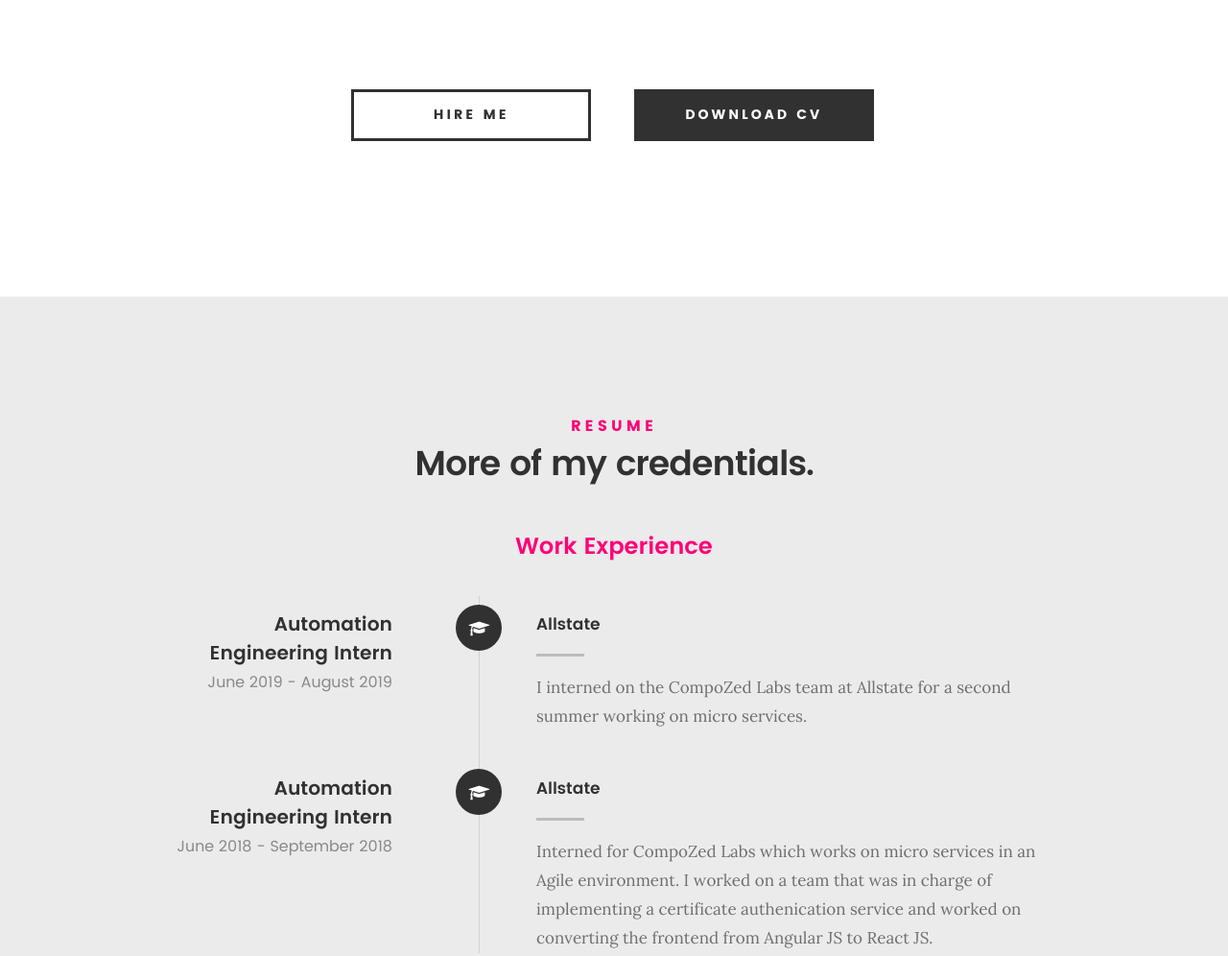
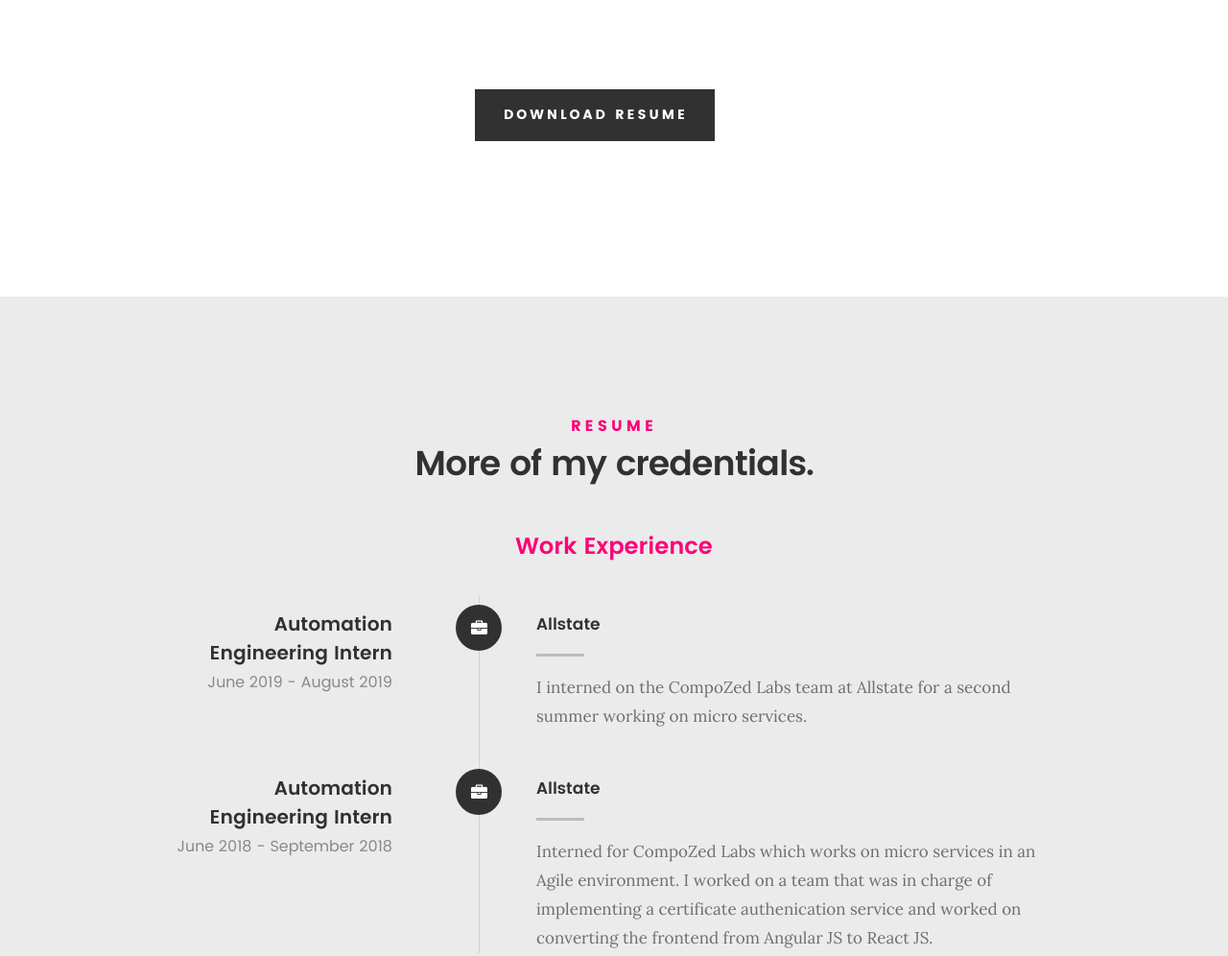
Before and after one commit to louiseibuna/louiseibuna.github.io, a plain HTML site: page index.html in a window 1280 px wide. Shown: the part 1586-2582 px from the top of the page at 96% size. Drawn offline with Linux system fonts and the light colour scheme.

Commit message:
resume added

```diff
--- a/index.html
+++ b/index.html
@@ -171,8 +171,7 @@
 
    	<div class="row button-section">
    		<div class="col-twelve">
-   			<a href="#contact" title="Hire Me" class="button stroke smoothscroll">Hire Me</a>
-   			<a href="#" title="Download CV" class="button button-primary">Download CV</a>
+   			<a href="LouiseIbunaResume.pdf" title="Download Resume" class="button button-primary">Download Resume</a>
    		</div>
    	</div>
 
@@ -206,7 +205,7 @@
    				<div class="timeline-block">
 
 	   				<div class="timeline-ico">
-	   					<i class="fa fa-graduation-cap"></i>
+	   					<i class="fa fa-briefcase"></i>
 	   				</div>
 
 	   				<div class="timeline-header">
@@ -224,7 +223,7 @@
 	   			<div class="timeline-block">
 
 	   				<div class="timeline-ico">
-	   					<i class="fa fa-graduation-cap"></i>
+	   					<i class="fa fa-briefcase"></i>
 	   				</div>
 
 	   				<div class="timeline-header">
@@ -260,7 +259,7 @@
    				<div class="timeline-block">
 
 	   				<div class="timeline-ico">
-	   					<i class="fa fa-briefcase"></i>
+	   					<i class="fa fa-graduation-cap"></i>
 	   				</div>
 
 	   				<div class="timeline-header">
```
Also changed, not shown: 1 other file.
